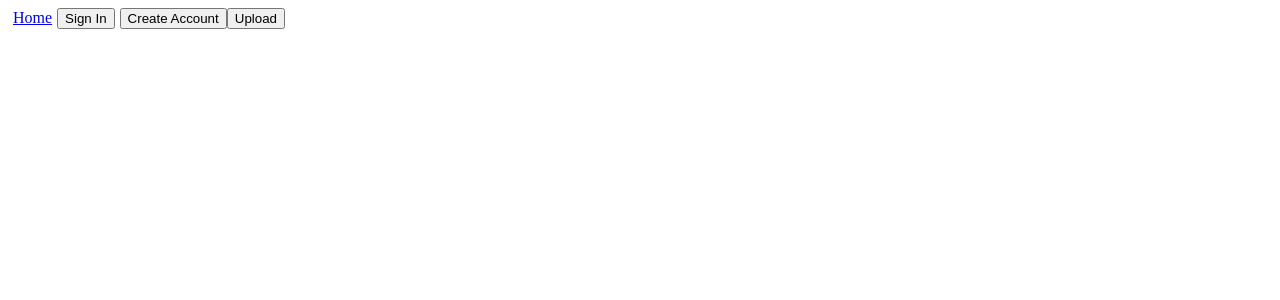
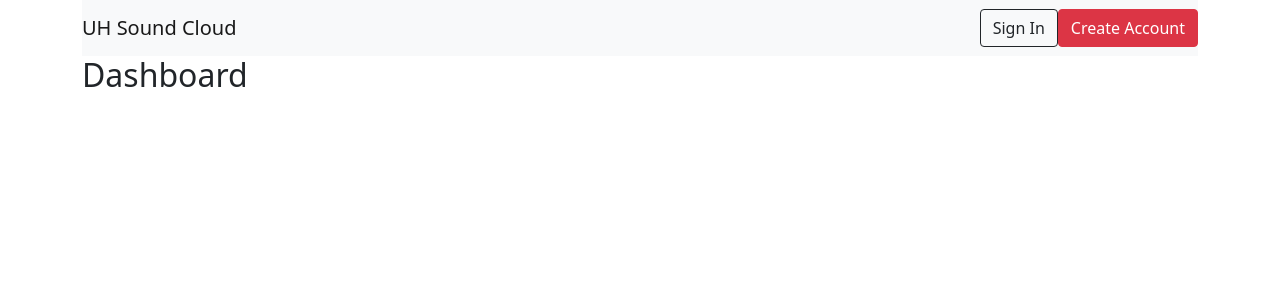
Before and after one commit to jstatus1/MusicPlayer, a React (Create React App) app in the folder musicplayer-frontend/: page /main in a window 1280 px wide. Shown: the top 300 px of the page. Built offline with nearby package versions, Linux system fonts and the light colour scheme; no server answers.

Commit message:
Auth Update

```diff
--- a/musicplayer-frontend/package.json
+++ b/musicplayer-frontend/package.json
@@ -9,10 +9,11 @@
     "@testing-library/user-event": "^12.1.10",
     "auth0-js": "^9.14.3",
     "axios": "^0.21.1",
+    "bootstrap": "^4.6.0",
     "http-proxy-middleware": "^1.0.6",
     "moment": "^2.29.1",
     "react": "^17.0.1",
-    "react-bootstrap": "^1.5.0",
+    "react-bootstrap": "^1.5.1",
     "react-dom": "^17.0.1",
     "react-redux": "^7.2.2",
     "react-router": "^5.2.0",
@@ -20,6 +21,7 @@
     "react-scripts": "4.0.2",
     "redux": "^4.0.5",
     "redux-devtools-extension": "^2.13.8",
+    "redux-thunk": "^2.3.0",
     "web-vitals": "^1.0.1"
   },
   "scripts": {
--- a/musicplayer-frontend/public/index.html
+++ b/musicplayer-frontend/public/index.html
@@ -15,6 +15,8 @@
       user's mobile device or desktop. See https://developers.google.com/web/fundamentals/web-app-manifest/
     -->
     <link rel="manifest" href="%PUBLIC_URL%/manifest.json" />
+    <link href="https://cdn.jsdelivr.net/npm/bootstrap@5.0.0-beta2/dist/css/bootstrap.min.css" rel="stylesheet" integrity="sha384-BmbxuPwQa2lc/FVzBcNJ7UAyJxM6wuqIj61tLrc4wSX0szH/Ev+nYRRuWlolflfl" crossorigin="anonymous">
+    <script src="https://cdn.jsdelivr.net/npm/bootstrap@5.0.0-beta2/dist/js/bootstrap.bundle.min.js" integrity="sha384-b5kHyXgcpbZJO/tY9Ul7kGkf1S0CWuKcCD38l8YkeH8z8QjE0GmW1gYU5S9FOnJ0" crossorigin="anonymous"></script>
     <!--
       Notice the use of %PUBLIC_URL% in the tags above.
       It will be replaced with the URL of the `public` folder during the build.
--- a/musicplayer-frontend/src/App.js
+++ b/musicplayer-frontend/src/App.js
@@ -1,17 +1,40 @@
 import React from 'react'
 import axios from 'axios'
-import Routes from './routes'
+import { BrowserRouter, Route} from 'react-router-dom'
+import { connect } from 'react-redux'
+import * as actions from './store/actions'
+
+
+import Header from './components/Navbar/header'
+
+//import Routes from './routes'
+
+const Dashboard = () => <h2>Dashboard</h2>
+const MusicPage = () => <h2>MusicPage</h2>
+const Landing = () => <h2>Landing</h2>
+
 
 class App extends React.Component
 {
-    //taking in a response
+    componentDidMount()
+    {
+        //Inital Authentication Fetch
+        this.props.fetchUser();
+    }
 
     render()
     {
-        return(<div>
-            <Routes/>
-        </div>)
+        return(
+            <div>
+               <BrowserRouter>
+                    <div className="container">
+                        <Header/>
+                        <Route exact path="/" component={Landing}/>
+                        <Route path="/main" component={Dashboard}/>
+                    </div>
+               </BrowserRouter>
+            </div>)
     }
 }
 
-export default App;
+export default connect(null, actions)(App);
--- a/musicplayer-frontend/src/components/Navbar/header.js
+++ b/musicplayer-frontend/src/components/Navbar/header.js
@@ -1,36 +1,29 @@
 import React, { Component } from 'react';
 import { Link } from 'react-router-dom';
 import { connect } from 'react-redux';
+
+//Styling
 
 
 class Header extends Component {
 
   render() {
-    return(
-        <div>
-          {
-            !this.props.is_authenticated
-            ? <React.Fragment>
-                 <Link to='/' style={{padding: '5px'}}>
-                  Home
-                </Link>
-                <button onClick={() => this.props.auth.login()} style={{marginRight: '5px'}} >Sign In</button>
-                <button onClick={() => this.props.auth.login()}>Create Account</button>
-                <button onClick={() => this.props.auth.login()}>Upload</button>
-            </React.Fragment> :
-            <React.Fragment>
-                <Link to='/musicProfile' style={{padding: '5px'}}>
-                Profile
-                </Link>
-                <button onClick={() => this.props.auth.logout()} style={{marginRight: '5px'}} >Log Out</button>
-            </React.Fragment>
-          }
-
-          <br />
-          <br />
-          <br />
-        </div>
-    )}
+    return(<nav className="navbar navbar-expand-lg navbar-light bg-light">
+                  <a className="navbar-brand" href="/">UH Sound Cloud</a>
+                  <button className="navbar-toggler" type="button" data-bs-toggle="collapse" data-bs-target="#navbarSupportedContent" aria-controls="navbarSupportedContent" aria-expanded="false" aria-label="Toggle navigation">
+                    <span className="navbar-toggler-icon"></span>
+                  </button>
+                  <div className="collapse navbar-collapse " id="navbarSupportedContent">
+                    <ul className="navbar-nav ms-auto">
+                      <li className="nav-item">
+                        <button type="button" class="btn btn-outline-dark">Sign In</button>
+                      </li>
+                      <li className="nav-item">
+                      <button type="button" class="btn btn-danger">Create Account</button>
+                      </li>
+                    </ul>
+                  </div>
+            </nav> )}
 }
 
 function mapStateToProps(state) {
--- a/musicplayer-frontend/src/index.js
+++ b/musicplayer-frontend/src/index.js
@@ -1,15 +1,15 @@
 import React from 'react';
 import ReactDOM from 'react-dom';
+import { Provider } from 'react-redux';
+import { createStore, applyMiddleware } from 'redux';
+import { composeWithDevTools } from 'redux-devtools-extension';
+import reducers from './store/reducers';
+import reduxThunk from 'redux-thunk'
+
 import App from './App';
 
-import { Provider } from 'react-redux';
-import rootReducer from './store/reducers';
-import { createStore, applyMiddleware } from 'redux';
-import { composeWithDevTools } from 'redux-devtools-extension';
-
-
-const store = createStore(rootReducer, composeWithDevTools(
-  applyMiddleware()
+const store = createStore(reducers, composeWithDevTools(
+  applyMiddleware(reduxThunk)
 ));
 
 
--- a/musicplayer-frontend/src/store/actions/action_types.js
+++ b/musicplayer-frontend/src/store/actions/action_types.js
@@ -3,6 +3,8 @@
 export const SUCCESS = "SUCCESS"
 
 export const FAILURE = "FAILURE"
+
+export const FETCH_USER = 'FETCH_USER';
 
 export const USER_INPUT = "USER_INPUT"
 
--- /dev/null
+++ b/musicplayer-frontend/src/store/actions/index.js
@@ -0,0 +1,21 @@
+import axios from 'axios'
+import {FETCH_USER} from './action_types'
+
+export const fetchUser = () =>
+{
+    return function(dispatch)
+        {
+            axios.get('/api/current_user').then(res => {
+                dispatch({
+                    type: FETCH_USER,
+                    payload: res
+                })
+            }).catch((err) => {
+                dispatch({
+                    type: FETCH_USER,
+                    payload: err
+                })
+            })
+        }
+
+}
--- a/musicplayer-frontend/src/store/reducers/auth_reducer.js
+++ b/musicplayer-frontend/src/store/reducers/auth_reducer.js
@@ -7,6 +7,7 @@ const initialState = {
 }
 
 const AuthReducer = (state = initialState, action) => {
+    console.log(action)
     switch(action.type) {
       case ACTION_TYPES.LOGIN_SUCCESS:
         return {
--- a/musicplayer-frontend/src/store/reducers/index.js
+++ b/musicplayer-frontend/src/store/reducers/index.js
@@ -1,12 +1,11 @@
-import Reducer1 from './reducer1'
+import { combineReducers } from 'redux';
 import AuthReducer from './auth_reducer';
 import UserReducer from './user_reducer';
 import PostsReducer from './post_reducer';
-import { combineReducers } from 'redux';
+
 
 
 const rootReducer = combineReducers({
-  reducer1: Reducer1,
   auth_reducer: AuthReducer,
   user_reducer: UserReducer,
   posts_reducer: PostsReducer
```
Also changed, not shown: musicplayer-frontend/src/setupProxy.js (+15 -3 lines), 2 other files (tests, documents, lock files or other folders).
